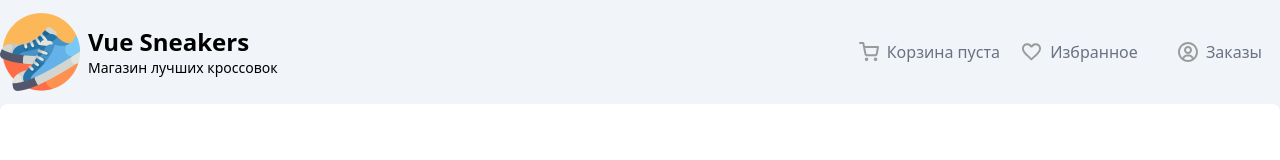
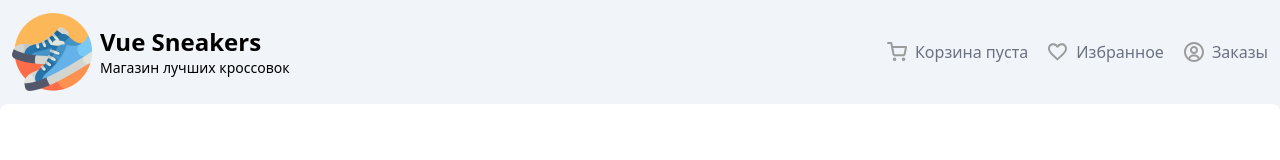
Before and after one commit to proto0654/vue-sneakers-shop, a Vue app: page /#/ in a window 1280 px wide. Shown: the top 160 px of the page. Built offline with nearby package versions, Linux system fonts and the light colour scheme; no server answers.

Commit message:
Deploy: 2025-07-14_00-25-54

```diff
--- a/src/components/header/Header.vue
+++ b/src/components/header/Header.vue
@@ -30,7 +30,7 @@
 </script>
 <template>
   <header
-    class="flex items-center justify-between md:flex-row flex-col max-w-7xl mx-auto"
+    class="flex items-center justify-between md:flex-row flex-col max-w-7xl mx-auto px-3"
   >
     <div
       class="logo-header flex flex-wrap items-center gap-2 my-7 md:my-3 cursor-pointer"
@@ -47,7 +47,7 @@
       </div>
     </div>
     <div
-      class="header-buttons mb-7 md:mb-0 flex justify-center flex-wrap gap-2 [&>*]:min-w-30 flex [&>*]:flex [&>*]:flex-nowrap [&>*]:items-center [&>*]:justify-center [&>*]:gap-2 [&_img]:w-5 [&_img]:h-5 gap-5 [&>*]:cursor-pointer [&>*]:text-gray-500 [&>*]:hover:text-black"
+      class="header-buttons mb-7 md:mb-0 flex justify-center flex-wrap gap-2 [&>*]:min-w-30 [&>*]:lg:min-w-0 flex [&>*]:flex [&>*]:flex-nowrap [&>*]:items-center [&>*]:justify-center [&>*]:gap-2 [&_img]:w-5 [&_img]:h-5 gap-5 [&>*]:cursor-pointer [&>*]:text-gray-500 [&>*]:hover:text-black"
     >
       <HeaderCart
         :totalPrice="totalPrice"
--- a/src/views/OrderConfirmationView.vue
+++ b/src/views/OrderConfirmationView.vue
@@ -245,7 +245,7 @@
 
           <div
             v-if="order.items && order.items.length > 0"
-            class="space-y-4"
+            class="space-y-4 [&_img]:md:w-60 [&_img]:md:h-60"
           >
             <CartItem
               v-for="item in order.items"
```
Also changed, not shown: 4 other files (tests, documents, lock files or other folders).
